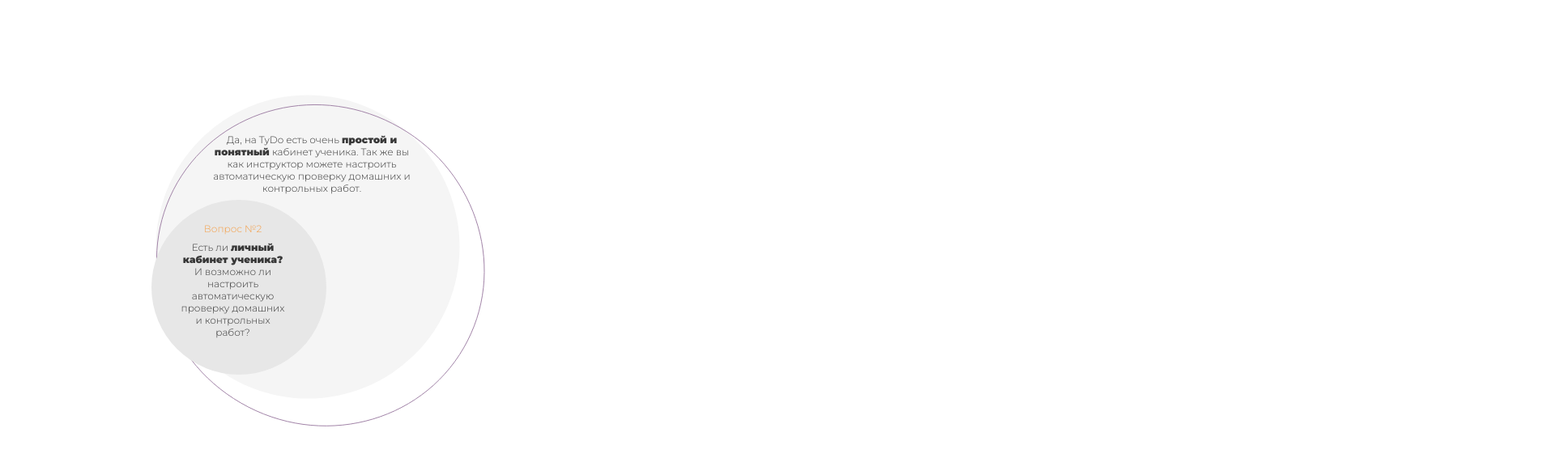
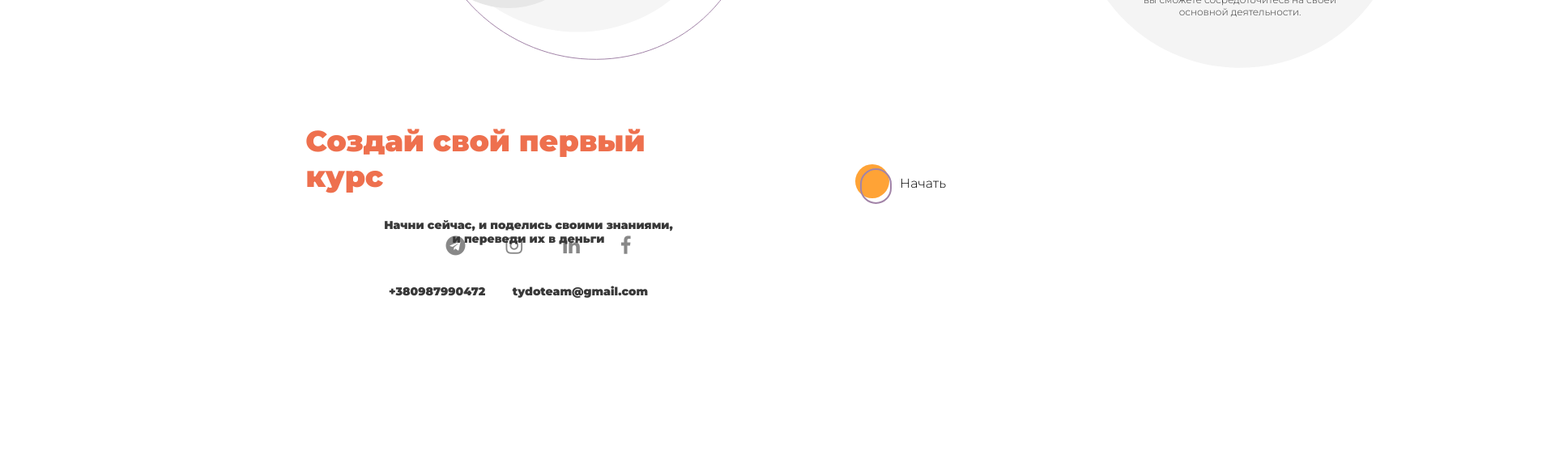
Before and after one commit to violettao/tydo.landing, a plain HTML site: page index.html in a window 1280 px wide. Shown: the part 6616-7182 px from the top of the page at 81% size, 1920 px wide, since content can reach past the window. After the commit the page ends 7028 px from the top, so only its background shows below. Drawn offline with Linux system fonts and the light colour scheme.

Commit message:
design block footer

```diff
--- a/assets/css/style.css
+++ b/assets/css/style.css
@@ -601,10 +601,15 @@
     color: #EE704E;
 }
 
+.questions{
+    width: 100%;
+    display: flex;
+    margin-left: 120px;
+    margin-top: 120px;
+}
+
 .level-07 .question-1{
     position: relative;
-    margin-left: 120px;
-    margin-top: 120px;
 }
 
 .level-07 .question-1 .question-text{
@@ -655,8 +660,6 @@
 
 .level-07 .question-2{
     position: relative;
-    margin-left: 120px;
-    margin-top: 120px;
 }
 
 .level-07 .question-2 .question-text{
@@ -707,8 +710,6 @@
 
 .level-07 .question-3{
     position: relative;
-    margin-left: 120px;
-    margin-top: 120px;
 }
 
 .level-07 .question-3 .question-text{
@@ -759,8 +760,6 @@
 
 .level-07 .question-4{
     position: relative;
-    margin-left: 120px;
-    margin-top: 120px;
 }
 
 .level-07 .question-4 .question-text{
@@ -808,3 +807,85 @@
     width: 250px;
     height: 65px;
 }
+
+/* footer */
+
+footer{
+    position: relative;
+    margin-top: 400px;
+    margin-bottom: 40px;
+}
+
+.footer-text{
+    width: 525px;
+    height: 104px;
+    margin: auto;
+}
+
+.footer-text h2{
+    font-family: 'Montserrat', sans-serif;
+    font-style: normal;
+    font-weight: 900;
+    font-size: 36px;
+    line-height: 44px;
+    color: #EE704E;
+
+}
+
+.footer-text p{
+    font-family: 'Montserrat', sans-serif;
+    font-style: normal;
+    font-weight: bold;
+    font-size: 14px;
+    line-height: 17px;
+    text-align: center;
+    color: #393939;
+    width: 360px;
+    height: 34px;
+    margin-left: 95px;
+    margin-top: 30px;
+}
+
+footer button{
+    position: absolute;
+    left: 1050px;
+    top: 50px;
+}
+
+.contacts{
+    display: flex;
+    justify-content: space-between;
+    width: 320px;
+    height: 20px;
+    margin: auto;
+
+}
+
+.contacts p{
+    font-family: 'Montserrat', sans-serif;
+    font-style: normal;
+    font-weight: bold;
+    font-size: 14px;
+    line-height: 17px;
+    text-align: center;
+    color: #393939;
+}
+
+.social-footer{
+    display: flex;
+    justify-content: center;
+    align-items: center;
+    margin-top: 30px;
+    margin-bottom: 30px;
+}
+
+.social-footer a {
+    font-size: 24px;
+    color: rgba(56, 56, 56, 0.6);
+    transition: all 0.3s;
+    margin-left: 50px;
+}
+
+.social-footer a:hover {
+    color: #5cacce;
+}
--- a/index.html
+++ b/index.html
@@ -406,6 +406,34 @@
         </div>
     </div>
 
+    <footer>
+        <div class="footer-text">
+            <h2>Создай свой первый курс</h2>
+            <p>Начни сейчас, и поделись своими знаниями, и переведи их в деньги</p>
+        </div>
+        <button type="button" class="btn-theme">
+            <svg width="45" height="49" viewBox="0 0 45 49" fill="none" xmlns="http://www.w3.org/2000/svg">
+                <rect class="circle-btn" width="42" height="42" rx="21" fill="#FFA336"/>
+                <rect x="7" y="6" width="37" height="42" rx="18.5" stroke="#A284A8" stroke-width="2"/>
+                <style>
+                    .btn-theme:hover .circle-btn{
+                        fill: #F0724F;
+                    }
+                </style>
+            </svg>
+            <p>Начать</p>
+        </button>
+        <div class="social-footer">
+            <a href="#"><i class="fa fa-telegram" aria-hidden="true"></i></a>
+            <a href="#"><i class="fa fa-instagram" aria-hidden="true"></i></a>
+            <a href="#"><i class="fa fa-linkedin" aria-hidden="true"></i></a>
+            <a href="#"><i class="fa fa-facebook" aria-hidden="true"></i></a>
+        </div>
+        <div class="contacts">
+            <p>+380987990472</p>
+            <p>tydoteam@gmail.com</p>
+        </div>
+    </footer>
     <script type="text/javascript" src="assets/js/jquery.min.js"></script>
     <script src="assets/js/masonry.pkgd.min.js"></script>
     <script src="assets/js/app.js"></script>
```
